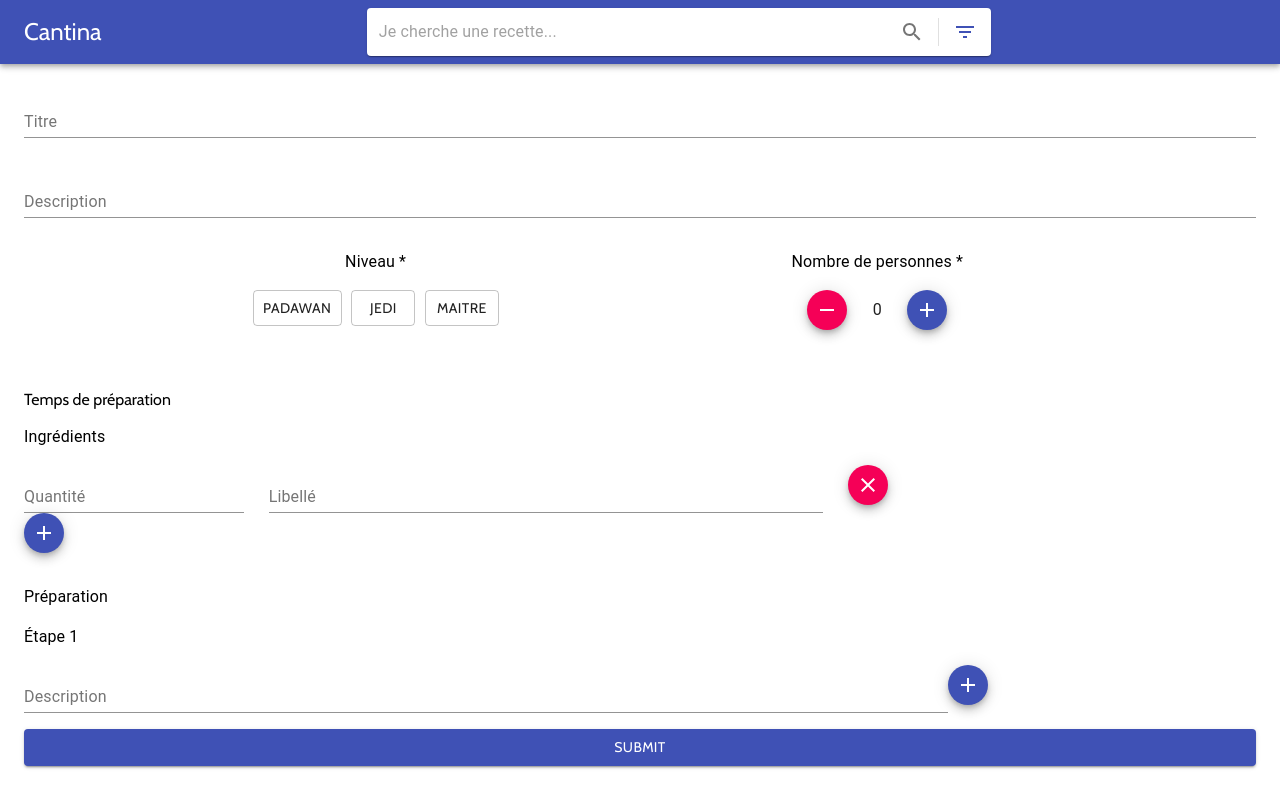
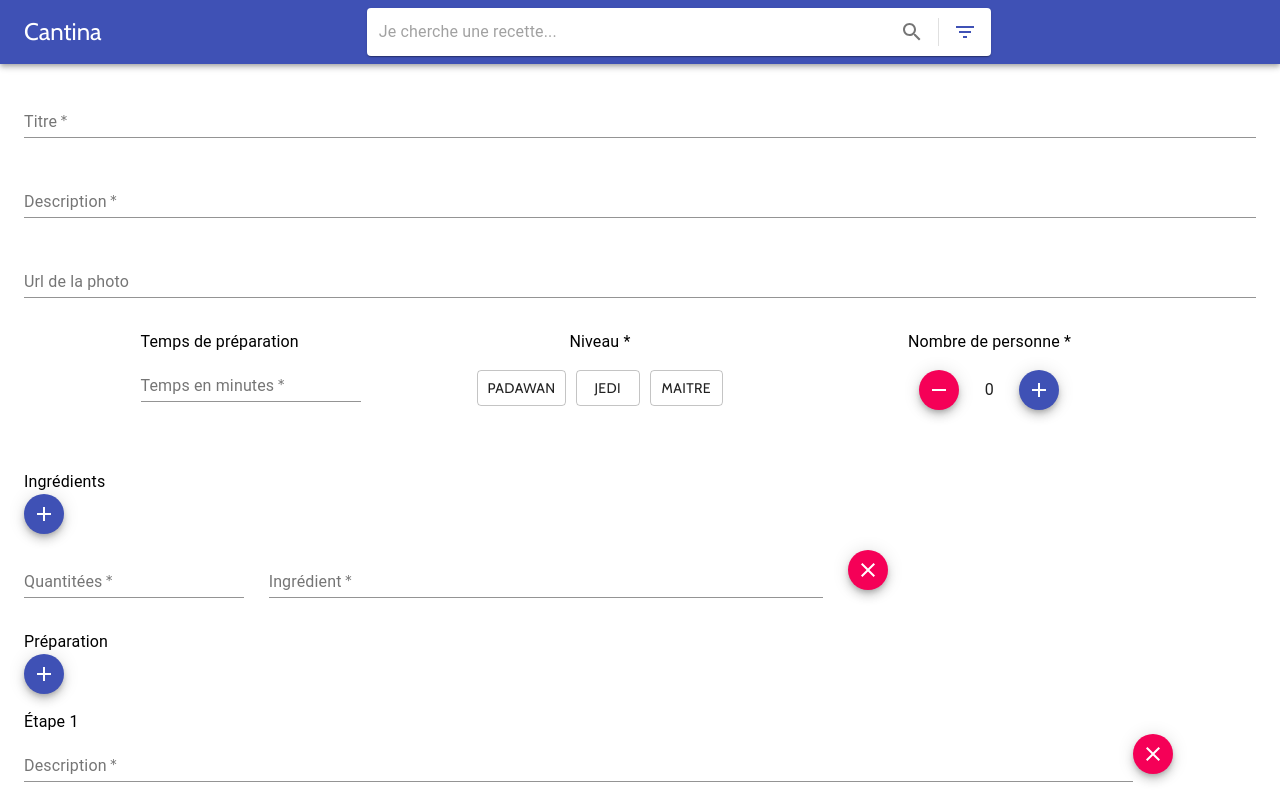
Before and after one commit to LePetitLouis/cantina, a React (Create React App) app: page /add-recipe in a window 1280 px wide. Shown: the top 800 px of the page. Built offline with nearby package versions, Linux system fonts and the light colour scheme.

Commit message:
function create

```diff
--- a/public/index.html
+++ b/public/index.html
@@ -1,5 +1,5 @@
 <!DOCTYPE html>
-<html lang="en">
+<html lang="fr">
   <head>
     <meta charset="utf-8" />
     <link rel="icon" href="%PUBLIC_URL%/favicon.ico" />
@@ -24,7 +24,7 @@
       work correctly both with client-side routing and a non-root public URL.
       Learn how to configure a non-root public URL by running `npm run build`.
     -->
-    <title>React App</title>
+    <title>Cantina</title>
   </head>
   <body>
     <noscript>You need to enable JavaScript to run this app.</noscript>
--- a/src/App.css
+++ b/src/App.css
@@ -28,7 +28,7 @@
   color: #61dafb;
 }
 
-#numberPerson{
+#personnes{
   text-align: center;
 }
 
--- a/src/App.js
+++ b/src/App.js
@@ -38,6 +38,7 @@ function App() {
           <Route path="/" exact component={Home} />
           <Route path="/add-recipe" exact component={AddRecipe} />
           <Route path="/recipe/:id" component={InfoRecipe} />
+          <Route path="/edit-recipe/:id" component={AddRecipe} />
         </Switch>
       </main>
 
--- a/src/views/AddRecipe.jsx
+++ b/src/views/AddRecipe.jsx
@@ -1,48 +1,129 @@
-import React from 'react';
+import React, { useEffect, useState } from 'react';
+
+// Service provider api
+import restfullProvider from '../services/restfullProvider.js';
+
+// Components
+import Alert from '../components/Alert.jsx';
 
 // Material components
-import { Box, Button, Container, Fab, Typography } from '@material-ui/core';
-import TextField from '@material-ui/core/TextField';
-import InputBase from '@material-ui/core/InputBase';
+import { Box, Button, Container, Fab, Typography, TextField, InputBase } from '@material-ui/core';
 
-// Icon
+// Material icon
 import AddIcon from '@material-ui/icons/Add';
 import RemoveIcon from '@material-ui/icons/Remove';
 import CloseIcon from '@material-ui/icons/Close';
 
 // Formik
-import { FieldArray, useFormik } from 'formik';
+import { FieldArray, Form, Formik } from 'formik';
+
+// History router
+import { useHistory, useParams } from 'react-router-dom'
 
 function AddRecipe() {
-    const formik = useFormik({
-        initialValues: {
-            title: '',
+    const [alertMessage, setAlertMessage] = useState(false);
+    const [form, setForm] = useState({
+        titre: '',
         description: '',
-            level: '',
-            numberPerson: 0,
-            preparationTime: 0,
+        niveau: '',
+        personnes: 0,
+        tempsPreparation: '',
         ingredients: [{
             id: Math.random(),
             quantity: '',
             libelle: ''
         }],
-            preparation: [{
+        etapes: [{
+            id: Math.random(),
             etape: ''
-            }]
-        },
-
+        }],
+        photo: ''
     })
 
+    const {id} = useParams()
+    let history = useHistory();
+
+    useEffect(() => {
+        if(history.location.pathname !== "/add-recipe"){
+            restfullProvider.getRecipeById(id)
+                .then(response => {
+                    setForm(prevState => {
+                        return {
+                            ...prevState,
+                            titre: response.data.titre,
+                            description: response.data.description,
+                            niveau: response.data.niveau,
+                            personnes: response.data.personnes,
+                            tempsPreparation: response.data.tempsPreparation,
+                            photo: response.data.photo,
+                        }
+                    })
+                    response.data.ingredients.forEach((ingredient, index) => {
+                        setForm(prevState => {
+                            return {
+                                ...prevState,
+                                ingredients: [
+                                    ...prevState.ingredients,
+                                    { id: index, quantity: ingredient[0], libelle: ingredient[2] }
+                                ]
+                            }
+                        })
+                    })
+                    response.data.etapes.forEach((etape, index) => {
+                        setForm(prevState => {
+                            return {
+                                ...prevState,
+                                etapes: [
+                                    ...prevState.etapes,
+                                    { id: index, etape: etape }
+                                ]
+                            }
+                        })
+                    })
+                })
+                .catch(response => setAlertMessage(<Alert message={response.message} severity="success" />))
+        }
+    }, [])
+
     return (
+        <Formik
+            initialValues = {{
+                titre: form.titre,
+                description: form.description,
+                niveau: form.niveau,
+                personnes: form.personnes,
+                tempsPreparation: form.tempsPreparation,
+                ingredients: form.ingredients,
+                etapes: form.etapes,
+                photo: form.photo
+            }}
+            onSubmit={values => {
+                let etapes = []
+                values.etapes.map(preparation => etapes.push(preparation.etape))
+                values = {...values, ingredients: values.ingredients.map(ingredient => Object.values(ingredient).splice(1))}
+                values = {...values, etapes}
+                setAlertMessage()
+
+                restfullProvider.createRecipe(values)
+                    .then(() => {
+                        setAlertMessage(<Alert message="Recette créée avec succès !" severity="success" />)
+                        history.push('/');
+                    })
+                    .catch(() => {
+                        setAlertMessage(<Alert message="Un problème est survenu, veuillez réessayer" severity="error" />)
+                    })
+            }}
+            render={({values, handleChange, setFieldValue}) => (
             <Container style={{ marginTop: '2%' }}>
-                <form>
+                <Form>
                     <Box display="block" mb={4}>
                         <TextField
-                            id="title"
-                            name="title"
-                            value={formik.values.title}
-                            onChange={formik.handleChange}
+                            id="titre"
+                            name="titre"
+                            value={values.titre}
+                            onChange={handleChange}
                             label="Titre"
+                            required
                             fullWidth
                         />
                     </Box>
@@ -51,45 +132,70 @@ function AddRecipe() {
                         <TextField
                             id="description"
                             name="description"
-                            value={formik.values.description}
-                            onChange={formik.handleChange}
+                            value={values.description}
+                            onChange={handleChange}
                             label="Description"
+                            required
+                            fullWidth
+                        />
+                    </Box>
+
+                    <Box display="block" mb={4}>
+                        <TextField
+                            id="photo"
+                            name="photo"
+                            value={values.photo}
+                            onChange={handleChange}
+                            label="Url de la photo"
                             fullWidth
                         />
                     </Box>
 
                     <Box display="flex" justifyContent="space-evenly" flexWrap="wrap" mb={4}>
+                        <Box display="block" mb={4}>
+                            <Typography>
+                                Temps de préparation
+                            </Typography>
+
+                            <TextField
+                                type="number"
+                                id="tempsPreparation"
+                                name="tempsPreparation"
+                                value={values.tempsPreparation}
+                                onChange={handleChange}
+                                label="Temps en minutes"
+                                required
+                            />
+                        </Box>
+
                         <Box display="block"mb={4}>
                             <Typography align="center">
                                 Niveau *
                             </Typography>
                             <Box display="flex" justifyContent="center" mt={2}>
-                            <Button onClick={() => formik.setFieldValue("level", "padawan")} variant="outlined" color={ formik.values.level === 'padawan' ? "secondary" : "default" }>Padawan</Button>
-                            <Button onClick={() => formik.setFieldValue("level", "jedi")} variant="outlined" color={ formik.values.level === 'jedi' ? "secondary" : "default" } style={{ marginLeft: "4%" }}>Jedi</Button>
-                            <Button onClick={() => formik.setFieldValue("level", "maitre")} variant="outlined" color={ formik.values.level === 'maitre' ? "secondary" : "default" } style={{ marginLeft: "4%" }}>Maitre</Button>
+                                <Button onClick={() => setFieldValue("niveau", "padawan")} variant="outlined" color={ values.niveau === 'padawan' ? "secondary" : "default" }>Padawan</Button>
+                                <Button onClick={() => setFieldValue("niveau", "jedi")} variant="outlined" color={ values.niveau === 'jedi' ? "secondary" : "default" } style={{ marginLeft: "4%" }}>Jedi</Button>
+                                <Button onClick={() => setFieldValue("niveau", "maitre")} variant="outlined" color={ values.niveau === 'maitre' ? "secondary" : "default" } style={{ marginLeft: "4%" }}>Maitre</Button>
                             </Box>
                         </Box>
 
                         <Box display="block" mb={2}>
                             <Typography align="center">
-                            Nombre de personnes *
+                                Nombre de personne *
                             </Typography>
                             <Box display="flex" justifyContent="center" mt={2}>
-                            <Fab size="small" color="secondary" onClick={() => formik.setFieldValue('numberPerson', formik.values.numberPerson - 1)}><RemoveIcon /></Fab>
+                                <Fab size="small" color="secondary" onClick={() => setFieldValue('personnes', values.personnes - 1)}><RemoveIcon /></Fab>
                                 <InputBase
                                     type="number"
-                                id="numberPerson"
-                                name="numberPerson"
-                                value={formik.values.numberPerson}
-                                onChange={formik.handleChange}
+                                    id="personnes"
+                                    name="personnes"
+                                    value={values.personnes}
+                                    onChange={handleChange}
+                                    required
                                     style={{ width: '20%' }} />
-                            <Fab size="small" color="primary" onClick={() => formik.setFieldValue('numberPerson', formik.values.numberPerson + 1)}><AddIcon /></Fab>
+                                <Fab size="small" color="primary" onClick={() => setFieldValue('personnes', values.personnes + 1)}><AddIcon /></Fab>
                             </Box>
                         </Box>
-                    </Box>
-
-                    <Box display="block" mb={2}>
-                        Temps de préparation
                     </Box>
 
                     <Box display="block" mb={4}>
@@ -99,19 +205,32 @@ function AddRecipe() {
                                 <Typography>
                                     Ingrédients
                                 </Typography>
+                                <Fab
+                                    size="small"
+                                    color="primary"
+                                    onClick={() => arrayHelpers.push({ id: Math.random(), quantity: "", libelle: "" })}
+                                >
+                                    <AddIcon />
+                                </Fab>
 
-                                {formik.values.ingredients.map((ingredient, index) => (
+                                {values.ingredients.map((ingredient, index) => (
                                     <Box key={index} mt={2}>
                                         <TextField
                                             id="input-quantity"
-                                            label="Quantité"
+                                            label="Quantitées"
                                             name={`ingredients.[${index}].quantity`}
+                                            value={ingredient.quantity}
+                                            onChange={handleChange}
+                                            required
                                             style={{ marginRight: '2%' }}
                                         />
                                         <TextField
                                             id="input-libelle"
-                                            label="Libellé"
+                                            label="Ingrédient"
                                             name={`ingredients.[${index}].libelle`}
+                                            value={ingredient.libelle}
+                                            onChange={handleChange}
+                                            required
                                             style={{ marginRight: '2%', width: '45%' }} />
                                         <Fab
                                             size="small"
@@ -122,40 +241,76 @@ function AddRecipe() {
                                         </Fab>
                                     </Box>
                                 ))}
-                                <Fab
-                                    size="small"
-                                    color="primary"
-                                    onClick={() => arrayHelpers.push({ id: Math.random(), quantity: "", libelle: "" })}
-                                >
-                                    <AddIcon />
-                                </Fab>
                                 </Box>
                             )}
                         />
                     </Box>
 
-                    <Box display="block" mb={2}>
+                    <Box display="block" mb={4}>
+                            <FieldArray name="etapes"
+                                render={ arrayHelpers => (
+                                    <Box>
                                     <Typography>
                                         Préparation
                                     </Typography>
-
-                        <Box mt={2}>
-                            <Typography>
-                                Étape 1
-                            </Typography>
-                            <Box mt={2}>
-                                <TextField label="Description" style={{ width: '75%' }} />
-                                <Fab size="small" color="primary" aria-label="add">
+                                    <Fab
+                                        size="small"
+                                        color="primary"
+                                        onClick={() => arrayHelpers.push({ id: Math.random(), etape: "" })}
+                                    >
                                         <AddIcon />
                                     </Fab>
+
+                                    {values.etapes.map((etape, index) => (
+                                        <Box key={index} mt={2}>
+                                            <Typography>
+                                                Étape {index+1}
+                                            </Typography>
+                                            <TextField
+                                                id="input-etape"
+                                                label="Description"
+                                                name={`etapes.[${index}].etape`}
+                                                value={etape.etape}
+                                                onChange={handleChange}
+                                                required
+                                                style={{ width: '90%' }}
+                                            />
+                                            <Fab
+                                                size="small"
+                                                color="secondary"
+                                                onClick={() => arrayHelpers.remove(index)}
+                                            >
+                                                <CloseIcon />
+                                            </Fab>
                                         </Box>
+                                    ))}
                                     </Box>
+                                )}
+                            />
                         </Box>
-                    <Button color="primary" variant="contained" fullWidth type="submit">
-                        Submit
+
+                    { history.location.pathname !== "/add-recipe" ?
+                        <Button color="primary" variant="contained" type="submit">
+                            Mettre à jour la recette
                         </Button>
-                </form>
+                    :
+                        <Button color="primary" variant="contained" type="submit">
+                            Ajouter une nouvelle recette
+                        </Button>
+                    }
+
+
+                    <pre style={{ textAlign: "left" }}>
+                    <strong>Values</strong>
+                    <br />
+                    {JSON.stringify(values, null, 2)}
+                    </pre>
+                </Form>
+
+                {alertMessage}
             </Container>
+            )}
+        />
 
     );
 }
```
Also changed, not shown: src/components/Header.jsx (+4 -29 lines), src/components/Recipe.jsx (+6 -23 lines), src/views/Home.jsx (+7 -4 lines), src/views/InfoRecipe.jsx (+4 -7 lines). Lines whose indentation alone changed are shown as unchanged.
